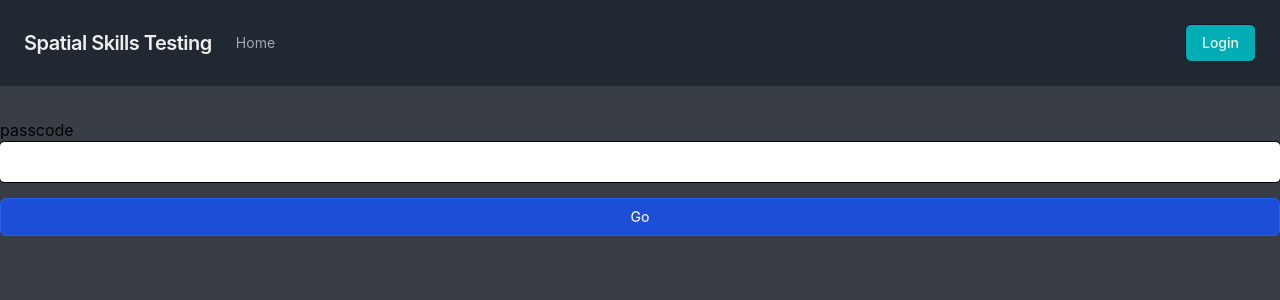
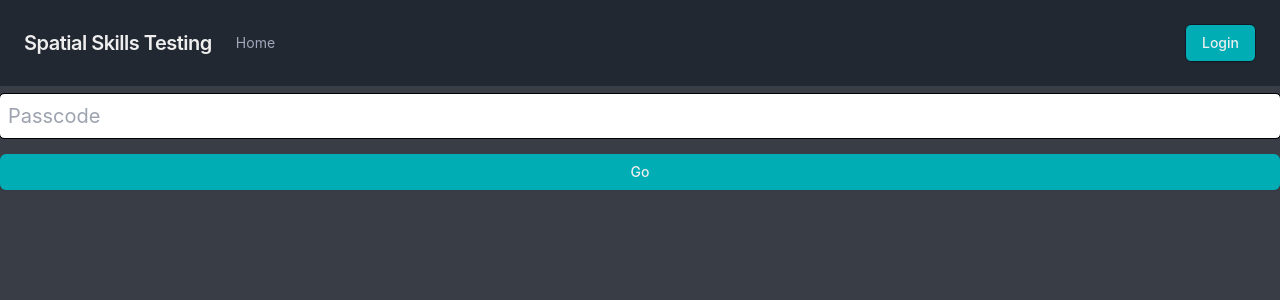
Before and after one commit to uoa-compsci399-s2-2022/Website, a Next.js app: page /auth/_student in a window 1280 px wide. Shown: the top 300 px of the page. Built offline with nearby package versions, Linux system fonts and the light colour scheme; no server answers.

Commit message:
Styling changes and error codes
Updated lots of styles to keep everything consistent and added error codes when attempting login

```diff
--- a/src/components/button.tsx
+++ b/src/components/button.tsx
@@ -25,8 +25,8 @@ type Colours = {
 
 const colours: Colours = {
     solid: {
-        enabled: 'border-blue-600 bg-blue-700 text-text-colour hover:bg-blue-800',
-        disabled: 'border-gray-300 bg-background text-text-colour',
+        enabled: 'bg-accent text-text-colour hover:bg-accent/[0.85]',
+        disabled: 'bg-background text-text-colour',
     },
     grey: {
         enabled: 'border-gray-300 bg-background text-text-colour-700 hover:bg-gray-500',
@@ -37,7 +37,7 @@ const colours: Colours = {
         disabled: 'border-gray-300 bg-background text-text-colour',
     },
     passive: {
-        enabled: 'bg-gray-800 text-white border-gray-600 hover:bg-gray-700',
+        enabled: 'bg-gray-800 text-white border-gray-600 hover:bg-gray-900',
         disabled: 'border-gray-300 bg-background text-text-colour',
     }
 }
@@ -56,7 +56,7 @@ const Button: React.FC<ButtonProps> = ({ theme, disabled, children, action, prev
     return <button
         type={type}
         onClick={onClick}
-        className={`inline-flex gap-2 items-center justify-center rounded-md border shadow-sm px-4 py-2 text-sm font-medium focus:outline-none ${colour}`}
+        className={`inline-flex gap-2 items-center justify-center rounded-md shadow-sm px-4 py-2 text-sm font-medium focus:outline-none ${colour}`}
         disabled={disabled}
     >
         {children}
--- a/src/components/class/class_editor.tsx
+++ b/src/components/class/class_editor.tsx
@@ -64,6 +64,7 @@ const InstructorsField: React.FC = () => {
                         ))
                     }
                     <Button
+                        theme="solid"
                         action={() => helpers.push('')}
                         preventDefault={true}
                     >
@@ -143,7 +144,7 @@ export const ClassEditor: React.FC<ClassEditorProps> = ({ isOpen, setIsOpen, doR
                                 <Button theme='solid' action={() => { }} disabled={loading || !isValid}>
                                     Save
                                 </Button>
-                                <Button action={() => setIsOpen(false)} preventDefault={true}>Cancel</Button>
+                                <Button theme="grey" action={() => setIsOpen(false)} preventDefault={true}>Cancel</Button>
                                 {loading && <LoadingSpinner colour="black" />}
                                 {status && status.submitError && <span className="text-red-500">{'Server error: ' + status.submitError}</span>}
                             </div>
--- a/src/components/class/group_creator.tsx
+++ b/src/components/class/group_creator.tsx
@@ -47,7 +47,7 @@ const GroupTypeField: React.FC<GroupTypeFieldProps> = ({ students, setFieldValue
                                     Passcode
                                 </label>
                                 <Field
-                                    className="outline outline-1 focus:outline-2 rounded w-full p-2 bg-background text-text-colour"
+                                    className="outline outline-1 focus:outline-2 rounded w-full p-2 text-black"
                                     name="passcode"
                                     id="passcode"
                                     validate={(passcode: string) => validateNonEmpty('Passcode', passcode)}
@@ -173,7 +173,7 @@ export const GroupCreator: React.FC<GroupCreatorProps> = ({ isOpen, setIsOpen, d
                                     Name
                                 </label>
                                 <Field
-                                    className="outline outline-1 focus:outline-2 rounded w-full p-2 bg-background text-text-colour"
+                                    className="outline outline-1 focus:outline-2 rounded w-full p-2 text-black"
                                     name="name"
                                     id="name"
                                     validate={(name: string) => validateNonEmpty('Name', name)}
--- a/src/components/datetime_field.tsx
+++ b/src/components/datetime_field.tsx
@@ -22,7 +22,7 @@ export const DatetimeField: React.FC<DatetimeFieldProps> = ({ name }) => {
     return (
         <div className="w-full">
             <input
-                className="w-3/5 outline outline-1 focus:outline-2 rounded p-2 bg-primary text-white accent-white"
+                className="w-3/5 border border-border rounded p-2 bg-primary text-white"
                 type='date'
                 value={toDateString(field.value)}
                 onChange={(event) => {
@@ -37,7 +37,7 @@ export const DatetimeField: React.FC<DatetimeFieldProps> = ({ name }) => {
                 }}
             />
             <input
-                className="w-2/5 outline outline-1 focus:outline-2 rounded p-2 bg-primary"
+                className="w-2/5 border border-border rounded p-2 bg-primary"
                 type='time'
                 value={toTimeString(field.value)}
                 onChange={(event) => {
--- a/src/components/students/students_field.tsx
+++ b/src/components/students/students_field.tsx
@@ -115,7 +115,7 @@ export const ClassStudentsField: React.FC<ClassStudentsFieldProp> = ({ validateF
                                 }
                             </tbody>
                         </table>
-                        <Button action={() => helpers.push({ name: '', passcode: '' } as ImportedStudent)}>Add row</Button>
+                        <Button theme="solid" action={() => helpers.push({ name: '', passcode: '' } as ImportedStudent)}>Add row</Button>
                     </div>
                 )}
             />
--- a/src/pages/auth/_instructor.tsx
+++ b/src/pages/auth/_instructor.tsx
@@ -26,6 +26,7 @@ const InstructorLogin: React.FC<InstructorLoginProps> = ({ providers }) => {
                     providers && Object.values(providers).filter((provider) => provider.type === 'oauth').map((provider) => {
                         return (
                             <Button
+                                theme='solid'
                                 key={`provider-${provider.name}`}
                                 action={() => signIn(provider.id, { callbackUrl: '/' })}
                             >
--- a/src/pages/auth/_student.tsx
+++ b/src/pages/auth/_student.tsx
@@ -13,17 +13,17 @@ const StudentLogin: React.FC<StudentLoginProps> = ({ csrfToken }) => {
     const inputRef = useRef<HTMLInputElement>(null);
 
     return <div className="">
-        <div className="w-full py-8 flex flex-col gap-4">
+        <div className="w-full py-2 flex flex-col gap-4">
             <form className="w-full flex flex-col gap-4" method="post" action="/api/auth/callback/credentials">
                 <input name="csrfToken" type="hidden" defaultValue={csrfToken} />
-                <label className="" htmlFor="passcode">
-                    passcode
+                <label className="text-text-colour text-left text-xl" htmlFor="passcode">
 
                     <input
-                        className="outline outline-1 focus:outline-2 rounded w-full p-2"
+                        className="outline outline-1 focus:outline-2 rounded w-full p-2 text-black"
                         type="password"
                         name="passcode"
                         ref={inputRef}
+                        placeholder="Passcode"
                     />
                 </label>
                 <Button theme='solid' action={() => {
```
Also changed, not shown: src/pages/auth/login.tsx (+28 -0 lines).
